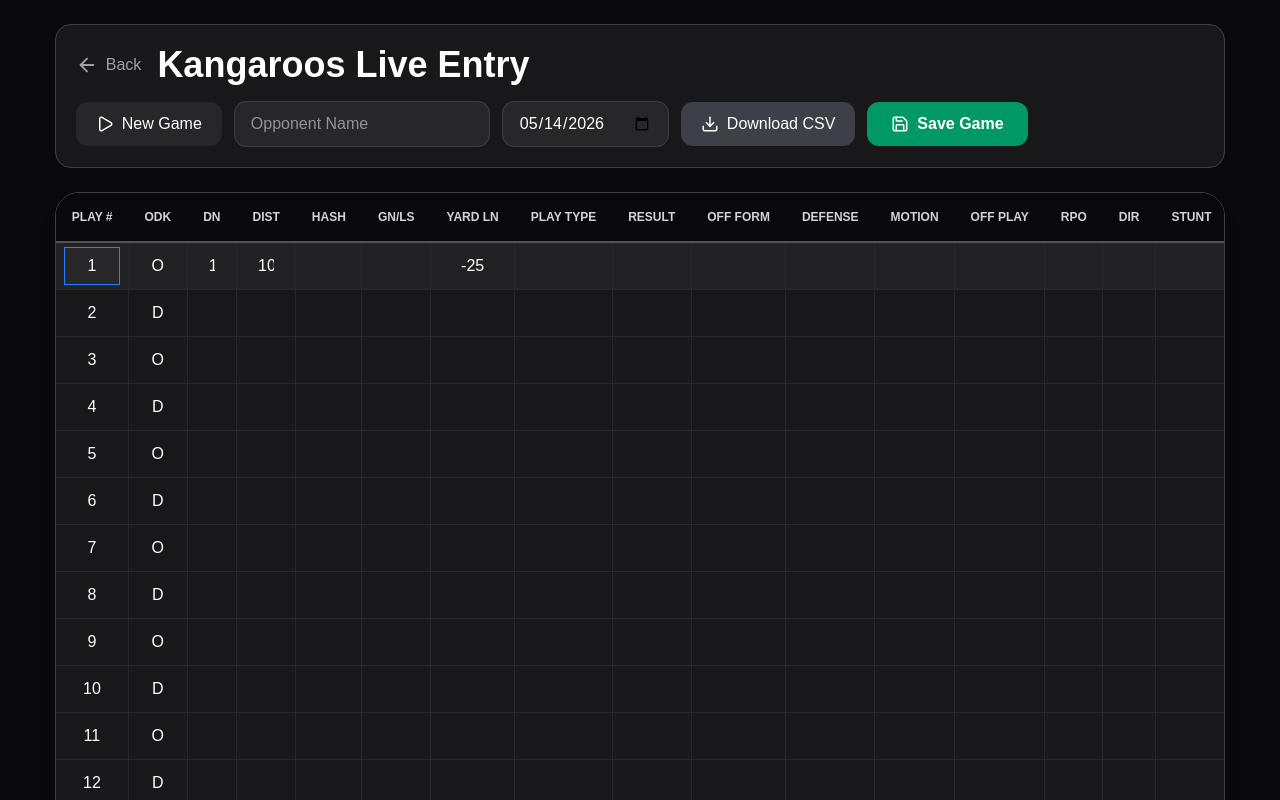
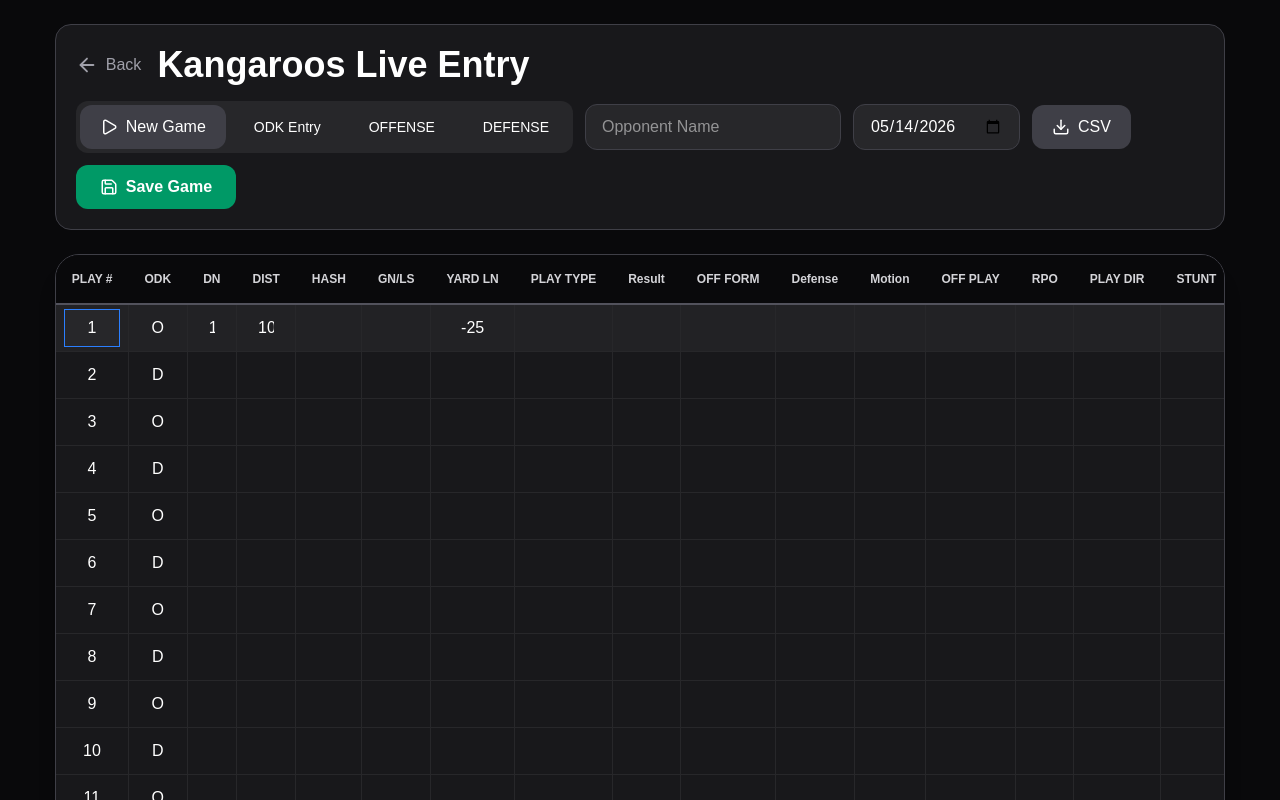
Before and after one commit to jjester58-eng/football-stats, a Next.js app: page /enter in a window 1280 px wide. Shown: the top 800 px of the page. Built offline with nearby package versions, Linux system fonts and the light colour scheme.

Commit message:
off and def pages

```diff
--- a/app/enter/page.tsx
+++ b/app/enter/page.tsx
@@ -78,13 +78,13 @@ export default function LiveEntry() {
     columnHelper.accessor('gnls', { header: 'GN/LS' }),
     columnHelper.accessor('yardLine', { header: 'YARD LN' }),
     columnHelper.accessor('playType', { header: 'PLAY TYPE' }),
-    columnHelper.accessor('result', { header: 'RESULT' }),
+    columnHelper.accessor('result', { header: 'Result' }),
     columnHelper.accessor('offFormation', { header: 'OFF FORM' }),
-    columnHelper.accessor('defense', { header: 'DEFENSE' }),
-    columnHelper.accessor('motion', { header: 'MOTION' }),
+    columnHelper.accessor('defense', { header: 'Defense' }),
+    columnHelper.accessor('motion', { header: 'Motion' }),
     columnHelper.accessor('offPlay', { header: 'OFF PLAY' }),
     columnHelper.accessor('rpo', { header: 'RPO' }),
-    columnHelper.accessor('playDir', { header: 'DIR' }),
+    columnHelper.accessor('playDir', { header: 'PLAY DIR' }),
     columnHelper.accessor('stunt', { header: 'STUNT' }),
     columnHelper.accessor('blitz', { header: 'BLITZ' }),
     columnHelper.accessor('coverage', { header: 'COVERAGE' }),
@@ -148,11 +148,9 @@ export default function LiveEntry() {
         newData[rowIndex - 1].yardLine,
         formatted
       );
-      // After calculating gain/loss, update the current row's down/distance
-      updateNextDownDistance(newData, rowIndex - 1);
     }
 
-    if (['gnls', 'down', 'dist'].includes(columnId) && rowIndex < newData.length - 1) {
+    if (['yardLine', 'gnls', 'down', 'dist'].includes(columnId) && rowIndex < newData.length - 1) {
       updateNextDownDistance(newData, rowIndex);
     }
 
@@ -309,7 +307,7 @@ export default function LiveEntry() {
   return (
     <div className="min-h-screen bg-zinc-950 text-white p-6">
       <div className="max-w-[95%] mx-auto">
-        {/* Header */}
+        {/* Header with New Game Options */}
         <div className="bg-zinc-900 border border-zinc-700 rounded-2xl p-5 mb-6">
           <div className="flex flex-wrap gap-4 items-center justify-between">
             <div className="flex items-center gap-4">
@@ -320,19 +318,42 @@ export default function LiveEntry() {
             </div>
 
             <div className="flex items-center gap-3 flex-wrap">
-              <button
-                onClick={startNewGame}
-                className="flex items-center gap-2 bg-zinc-800 hover:bg-zinc-700 px-5 py-2.5 rounded-xl font-medium"
-              >
-                <Play size={18} /> New Game
-              </button>
+              {/* New Game Section */}
+              <div className="flex items-center gap-2 bg-zinc-800 rounded-xl p-1">
+                <button
+                  onClick={startNewGame}
+                  className="flex items-center gap-2 bg-zinc-700 hover:bg-zinc-600 px-5 py-2.5 rounded-xl font-medium"
+                >
+                  <Play size={18} /> New Game
+                </button>
+
+                <button
+                  onClick={() => window.location.href = '/enter/odk'}
+                  className="px-5 py-2.5 hover:bg-zinc-700 rounded-xl text-sm font-medium"
+                >
+                  ODK Entry
+                </button>
+
+                <button
+                  onClick={() => window.location.href = '/enter/offense'}
+                  className="px-5 py-2.5 hover:bg-zinc-700 rounded-xl text-sm font-medium"
+                >
+                  OFFENSE
+                </button>
+
+                <button
+                  onClick={() => window.location.href = '/enter/defense'}
+                  className="px-5 py-2.5 hover:bg-zinc-700 rounded-xl text-sm font-medium"
+                >
+                  DEFENSE
+                </button>
+              </div>
 
               <input
                 type="text"
                 placeholder="Opponent Name"
                 value={opponent}
                 onChange={(e) => setOpponent(e.target.value)}
-                onFocus={() => setSelectedCell({ row: -1, col: -1 })}
                 className="bg-zinc-800 border border-zinc-700 rounded-xl px-4 py-2.5 w-64 focus:outline-none focus:border-blue-500"
               />
 
@@ -340,7 +361,6 @@ export default function LiveEntry() {
                 type="date"
                 value={gameDate}
                 onChange={(e) => setGameDate(e.target.value)}
-                onFocus={() => setSelectedCell({ row: -1, col: -1 })}
                 className="bg-zinc-800 border border-zinc-700 rounded-xl px-4 py-2.5 focus:outline-none focus:border-blue-500"
               />
 
@@ -348,7 +368,7 @@ export default function LiveEntry() {
                 onClick={downloadCSV}
                 className="flex items-center gap-2 bg-zinc-700 hover:bg-zinc-600 px-5 py-2.5 rounded-xl"
               >
-                <Download size={18} /> Download CSV
+                <Download size={18} /> CSV
               </button>
 
               <button className="flex items-center gap-2 bg-emerald-600 hover:bg-emerald-500 px-6 py-2.5 rounded-xl font-semibold">
```
Also changed, not shown: app/enter/defense.tsx (added).
